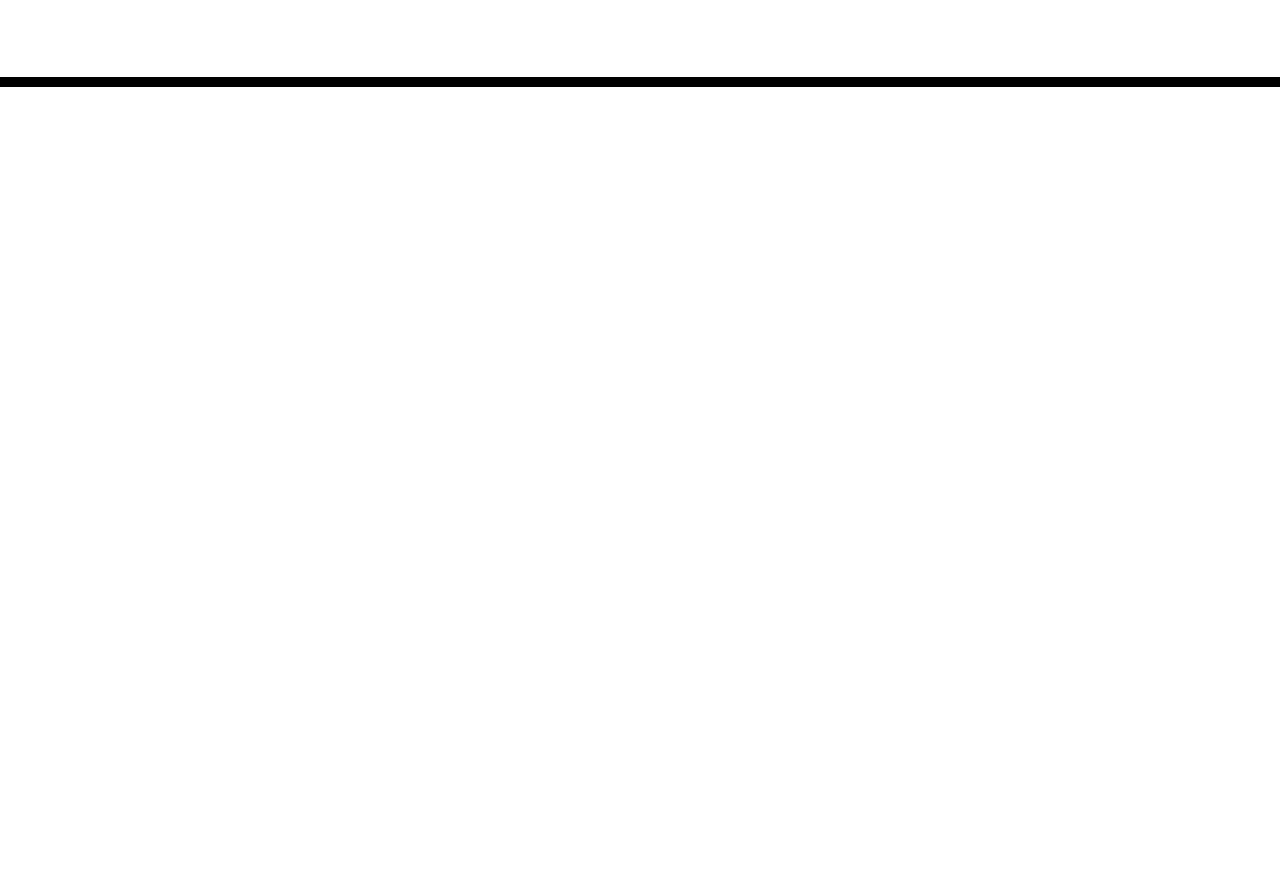
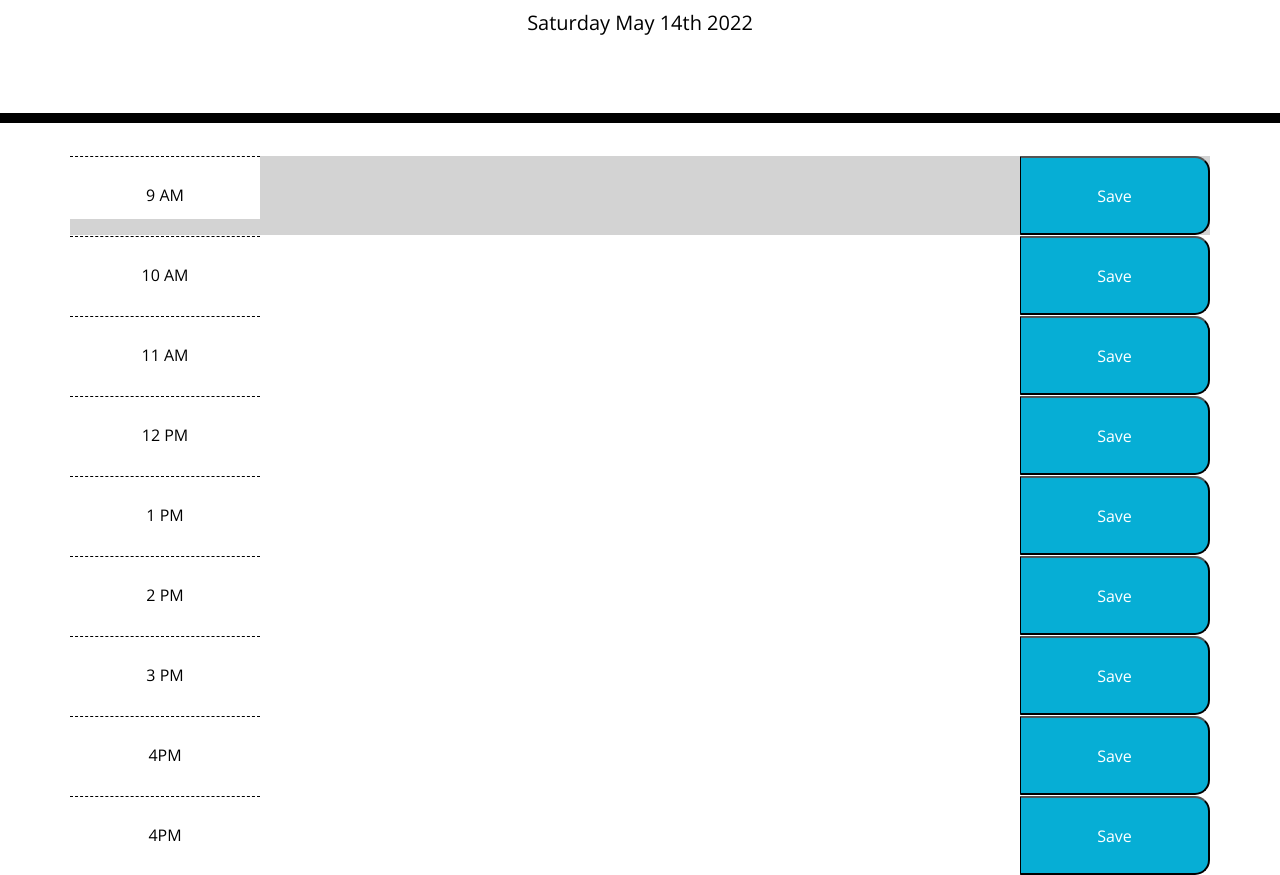
Before and after one commit to CharissaHollister/Work-Day-Scheduler, a plain HTML site: page index.html in a window 1280 px wide. Shown: the part 181-1056 px from the top of the page. Before the commit the page ends 800 px from the top, so only its background shows below. Drawn offline with nearby package versions, Linux system fonts and the light colour scheme; files that its build step writes are made by us from their sources.

Commit message:
hour blocks in html, start of time coloring

```diff
--- a/assets/css/style.css
+++ b/assets/css/style.css
@@ -59,7 +59,7 @@ textarea{
 .row {
   white-space: pre-wrap;
   height: 80px;
-  border-top: 1px solid white;;
+  border-top: 1px solid white;
 }
 
 /*time distinctions*/
@@ -67,6 +67,7 @@ textarea{
   background-color: #ffffff;
   color: #000000;
   border-top: 1px dashed #000000;
+  padding-top: 30px;
 }
 
 .past {
--- a/assets/js/script.js
+++ b/assets/js/script.js
@@ -4,23 +4,72 @@
 
 
 //---------Global variables-----------
-
-var todayDate = moment().format("MMM Do YY");
-var dateUsed;
-var setDate = localStorage.getItem("dateUsed");
+//Get the current date and time with Moment.js
+const todayDate = moment().format("dddd MMM Do YYYY"); //current date
+var dateUsed;                                   //date in local storage
+var setDate = localStorage.getItem("dateUsed"); //date to use
 if (setDate) {
     dateUsed = JSON.parse(setDate);
   } else {
-    dateUsed = [];
+    dateUsed = todayDate;
   }
-var todayTasks = {
-    // info: "",
-    // timeBlock: ""
-  };
+
+  //const hoursArray;
+//console.log(hoursArray)
+
+// task object array
+//var todayTasks;
+    // var todayTasks = localStorage.getItem("tasksUsed"); //date to use
+    // if (tasksUsed) {
+    //     tasksUsed = JSON.parse(todayTasks);
+    //   } else {
+    //     tasksUsed = todayTasks;
+    //   }
+    // const hours = [
+    //     {
+    //     hour1: "9am",
+    //     hour2: "10am",
+    //     hour3: "11am",
+    //     hour4: "12pm",
+    //     hour5: "1pm",
+    //     hour6: "2pm",
+    //     hour7: "3pm",
+    //     hour8: "4pm",
+
+    //     }
+    //   ]
 
 
+
+var currentHour = moment().hour()
+var hourBlock = []
+
+var tasksUsed = ["blah blah", "beep beep"]
+
 //-----------Get references from HTML------------
-//var xxx = document.querySelector("#yyy");
+// 9-17
+
+
+function timeBlockCreation(){
+    var dateBlock = document.querySelector("#currentDay");
+    dateBlock.textContent = dateUsed;
+    localStorage.setItem("dateUsed", JSON.stringify(dateUsed));
+}
+timeBlockCreation();
+
+function relativeTime(){
+for(var i=9; i < 18 ; i++){
+        if(currentHour < i){
+            var sectionNow = document.querySelector(".hour1")
+        $(sectionNow).addClass("past")}
+    else if(currentHour == i){$(sectionNow).addClass("present")}
+    else {$(sectionNow).addClass("future")}
+}
+
+}
+relativeTime();
+
+
 
 
 
@@ -32,11 +81,12 @@ var todayTasks = {
 
 //---------define functions---------
 
+
 //function to clear local storage
-function clearSchedule() {
-    localStorage.clear();
-    location.reload();
-  }
+// function clearSchedule() {
+//     localStorage.clear();
+//     location.reload();
+//   }
 
 //if nothing in localStorage, create a new object to track all task status arrays
 
@@ -47,6 +97,13 @@ function clearSchedule() {
 //create row for current date
 //clear schedule button
 // Create TimeBlocks in grid format
+////add in to warn that local storage will clear if todayDate isn't setDate
+// function hourBlockCreation(){
+//     var hourBlock = document.querySelector("#firstHour");
+//     hourBlock.textContent = tasksUsed[0];
+//    // localStorage.setItem("tasksUsed[0]", JSON.stringify(tasksUsed[0]));
+// }
+
     //create rows for each hour Block 9 to 5 with margins left and right
         //col 1 hour block -1 column
         //col 2 event info -10 columns
@@ -97,8 +154,8 @@ function clearSchedule() {
 //---------------Add event listener-----------
 
 //clicks button "clearSchedule"  //clear ls  //refresh the page anew
-var clearButton = document.querySelector(".xxx")
-clearButton.addEventListener("click", clearSchedule);
+// var clearButton = document.querySelector(".xxx")
+// clearButton.addEventListener("click", clearSchedule);
 
 
 //clicks button "Save"
--- a/index.html
+++ b/index.html
@@ -21,7 +21,7 @@
       href="https://fonts.googleapis.com/css?family=Open+Sans&display=swap"
       rel="stylesheet"
     />
-    <link rel="stylesheet" href="style.css" />
+    <link rel="stylesheet" href="./assets/css/style.css" />
     <title>Work Day Scheduler</title>
   </head>
 
@@ -32,21 +32,59 @@
       <p class="lead">A simple calendar app for scheduling your work day</p>
       <p id="currentDay" class="lead"></p>
     </header>
-    <div class="container">
+    <div class="container time-block">
       <!-- Timeblocks go here -->
       <!-- 9am -->
-        <!-- <section class="timeBlock time9">
-          <div class="hourBlock">
-            9 AM
-          </div>
-          <div class="eventBlock">
-
-          </div>
-        </section> -->
+      <section class="row hour1">
+          <p class="col-2 hour">9 AM</p>
+          <p class="col-8" id="hour1"></p>
+          <button class="saveBtn col-2">Save</button>
+      </section>
+      <section class="row hour2">
+        <p class="col-2 hour">10 AM</p>
+        <p class="col-8" id="hour2" ></p>
+        <button class="saveBtn col-2">Save</button>
+      </section>
+      <section class="row hour3">
+        <p class="col-2 hour">11 AM</p>
+        <p class="col-8 time-block" id="hour3"></p>
+        <button class="saveBtn col-2">Save</button>
+      </section>
+      <section class="row hour4">
+        <p class="col-2 hour">12 PM</p>
+        <p class="col-8 time-block" id="hour4"></p>
+        <button class="saveBtn col-2">Save</button>
+      </section>
+      <section class="row hour5">
+        <p class="col-2 hour">1 PM</p>
+        <p class="col-8" id="hour5"></p>
+        <button class="saveBtn col-2">Save</button>
+    </section>
+    <section class="row hour6">
+      <p class="col-2 hour">2 PM</p>
+      <p class="col-8" id="hour6" ></p>
+      <button class="saveBtn col-2">Save</button>
+    </section>
+    <section class="row hour7">
+      <p class="col-2 hour">3 PM</p>
+      <p class="col-8 time-block" id="hour7"></p>
+      <button class="saveBtn col-2">Save</button>
+    </section>
+    <section class="row hour8">
+      <p class="col-2 hour">4PM</p>
+      <p class="col-8 time-block" id="hour8"></p>
+      <button class="saveBtn col-2">Save</button>
+    </section>
+    <section class="row hour9">
+      <p class="col-2 hour">4PM</p>
+      <p class="col-8 time-block" id="hour9"></p>
+      <button class="saveBtn col-2">Save</button>
+    </section>
 
     </div>
 
     <script src="https://code.jquery.com/jquery-3.4.1.min.js"></script>
     <script src="https://cdnjs.cloudflare.com/ajax/libs/moment.js/2.24.0/moment.min.js"></script>
+    <script src="./assets/js/script.js"></script>
   </body>
 </html>
```
